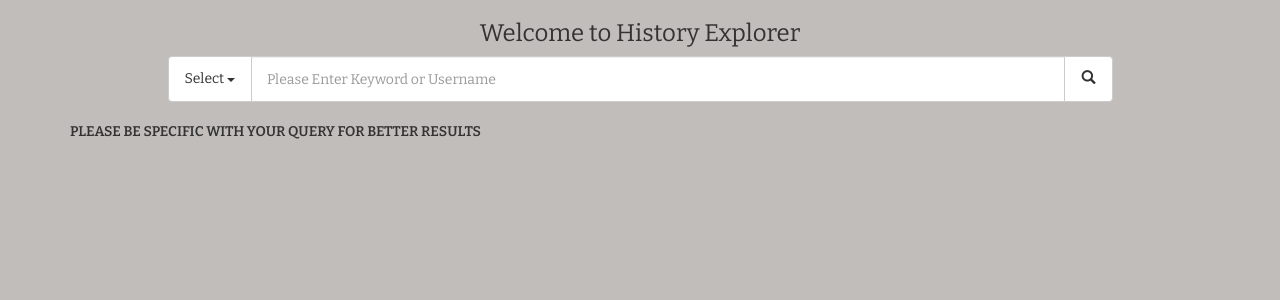
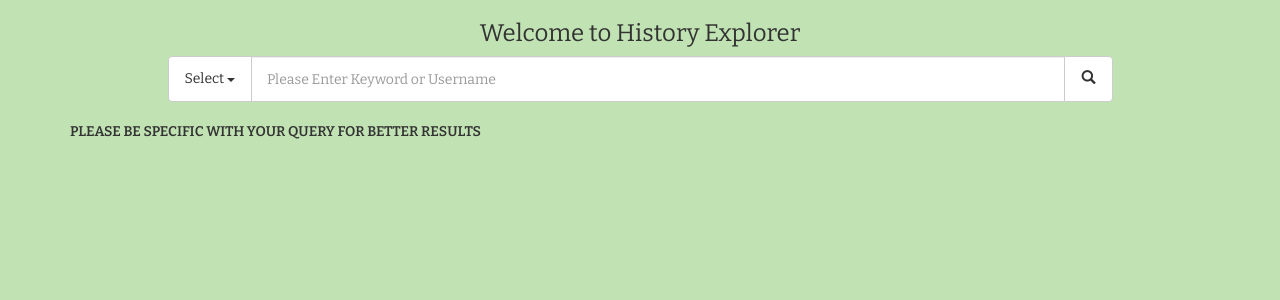
Before and after one commit to sklrsn/Telegram-Chat-Bot, a Django app: page / in a window 1280 px wide. Shown: the top 300 px of the page. Run offline with Django 3.2, Linux system fonts and the light colour scheme; some libraries are stand-ins or nearby versions.

Commit message:
Background color changes

```diff
--- a/templates/Webcrawler/index.html
+++ b/templates/Webcrawler/index.html
@@ -40,7 +40,7 @@
         }
 
         body {
-            background: #c1bdba;
+            background: #c1e2b3;
             font-family: 'Bitter', sans-serif;
         }
     </style>
```
